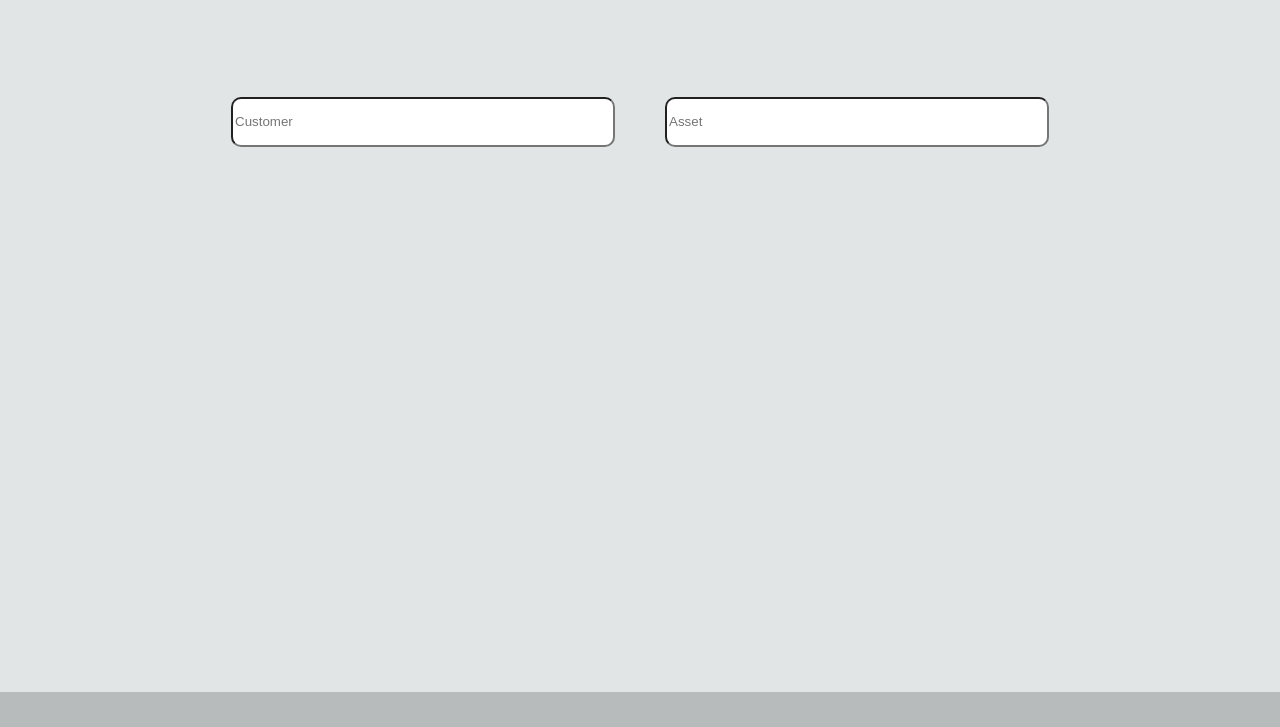
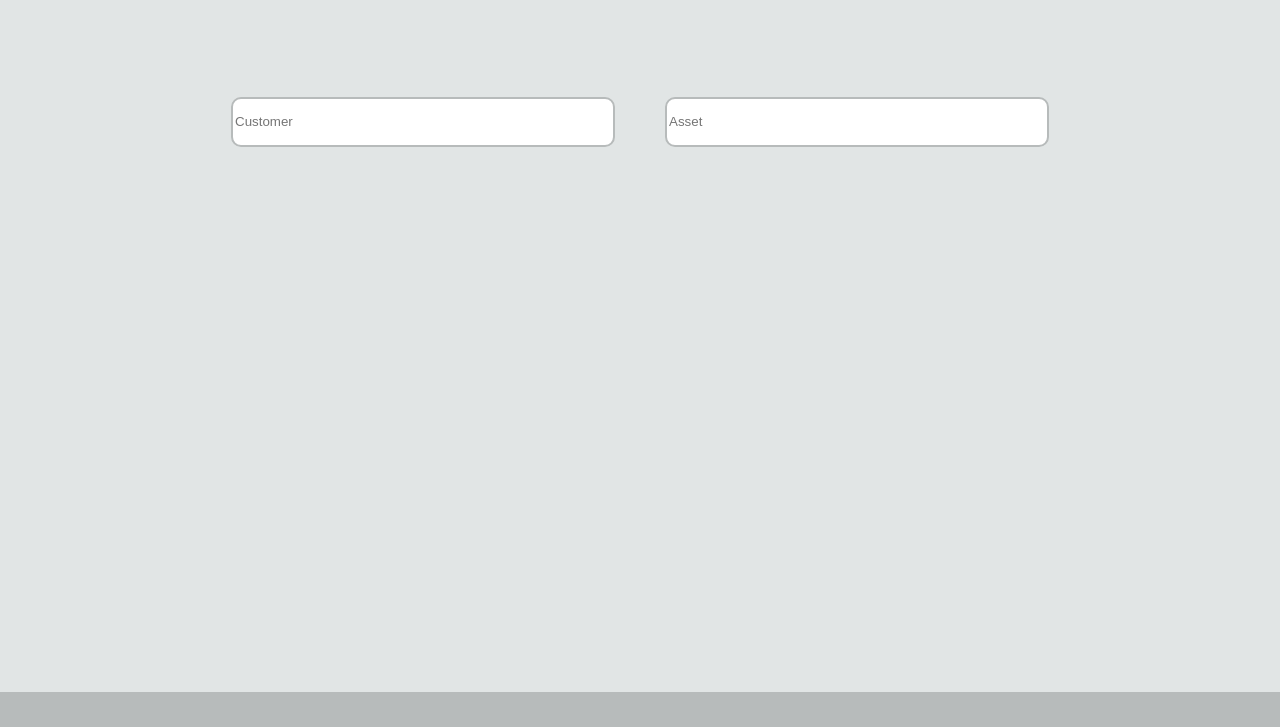
Before and after one commit to 5im0ne1997/Central_HUB, a plain HTML site: page webapp/index.html in a window 1280 px wide. Shown: the part 73-800 px from the top of the page. Drawn offline with Linux system fonts and the light colour scheme.

Commit message:
change border search input

```diff
--- a/webapp/public/css/style.css
+++ b/webapp/public/css/style.css
@@ -60,6 +60,8 @@ a {
   width: 30vw;
   height: 50px;
   border-radius: 10px;
+  border-color: #b7bbbb;
+  border-style: solid;
 }
 
 .bottom {
```
